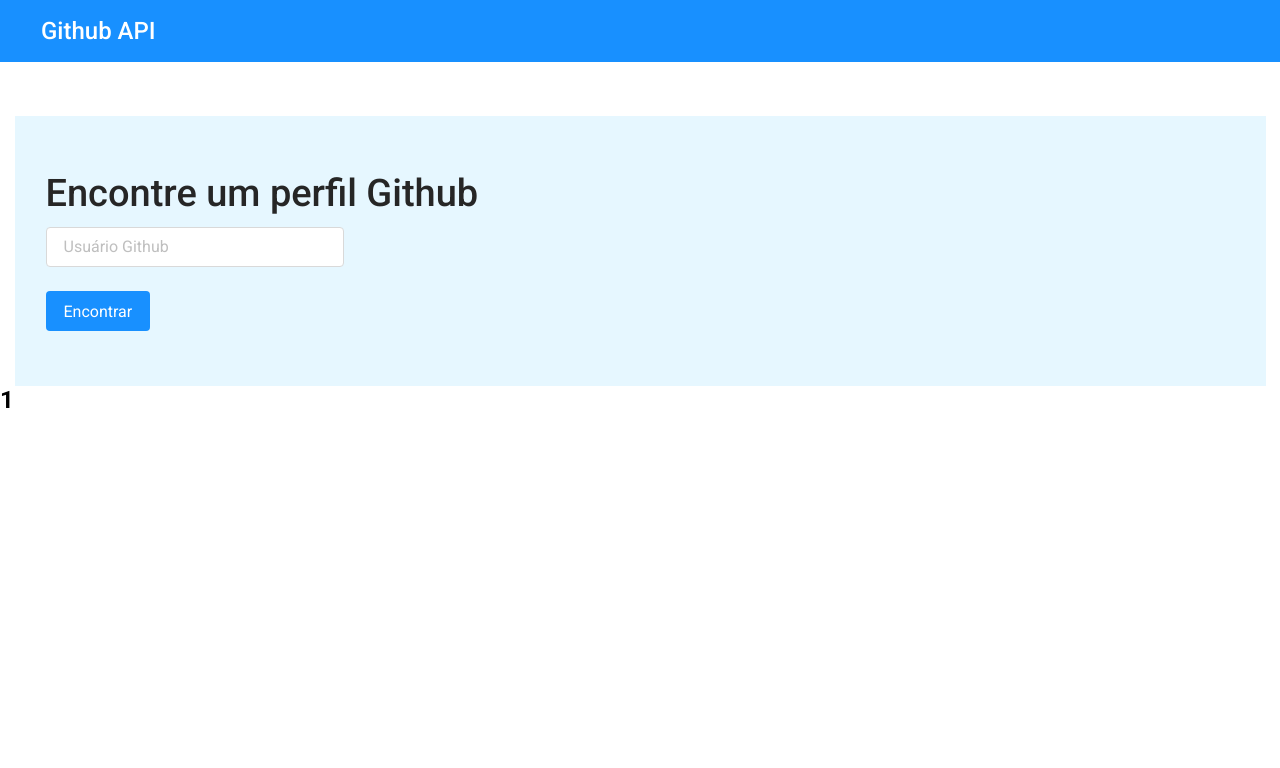
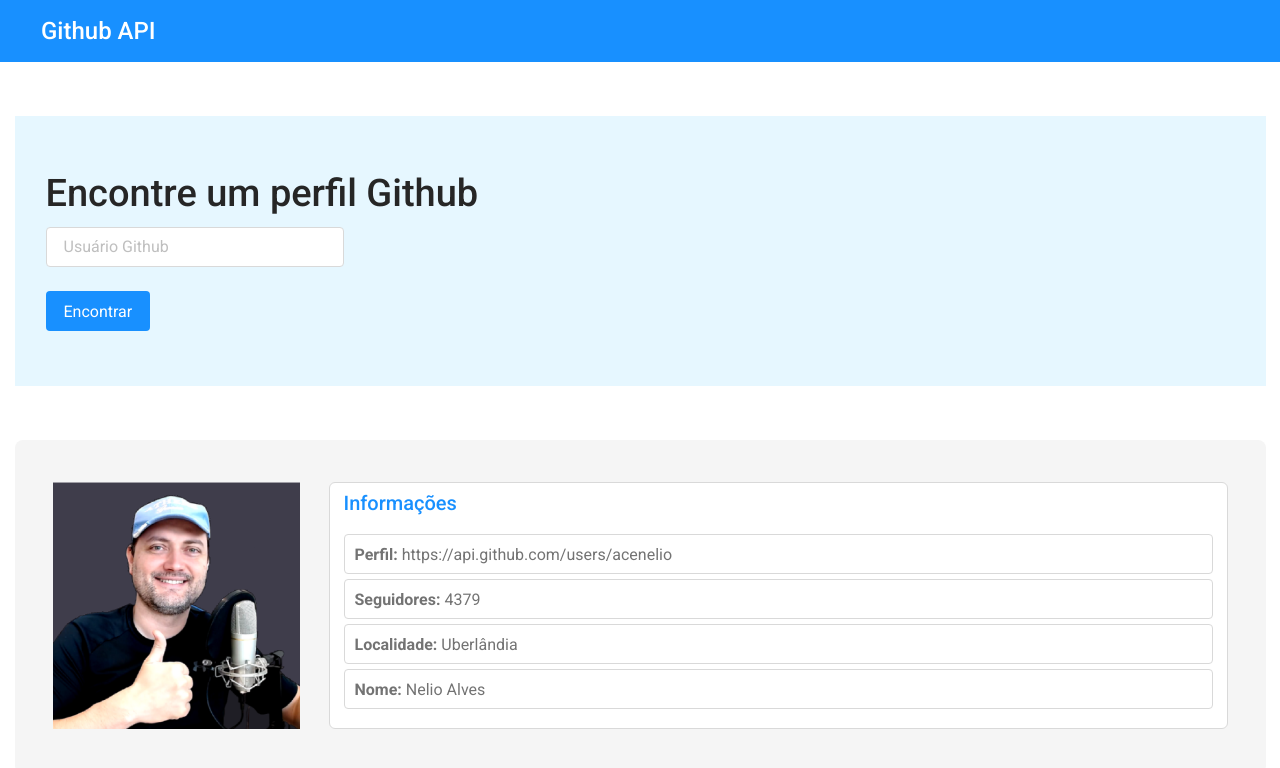
Before and after one commit to Ital023/GithubAPI, a React (Vite) app: page /search-user/1 in a window 1280 px wide. Shown: the top 768 px of the page. Built offline with nearby package versions, Linux system fonts and the light colour scheme.

Commit message:
feat: Card Search Result

```diff
--- a/src/index.css
+++ b/src/index.css
@@ -37,6 +37,10 @@ a,
 a:hover {
   text-decoration: none;
   color: unset;
+}
+
+ul{
+  list-style: none;
 }
 
 html,
--- a/src/routes/Home/SearchUserGitHub/SearchUserGithubResult/index.tsx
+++ b/src/routes/Home/SearchUserGitHub/SearchUserGithubResult/index.tsx
@@ -1,9 +1,35 @@
+import "./styles.css";
 import { useParams } from "react-router-dom";
+import imgTeste from "../../../../assets/imgTeste.png";
 
 export default function SearchUserGitHubResult() {
-    const params = useParams();
+  const params = useParams();
 
-    return (
-        <h2>{params.user}</h2>
-    );
+  return (
+    <div className="gapi-user-container">
+      <div className="gapi-user-result-container">
+        <div className="gapi-user-result-left">
+          <img src={imgTeste} alt="imagem do github" />
+        </div>
+
+        <div className="gapi-user-result-right">
+          <h2>Informações</h2>
+          <ul>
+            <li>
+              <p>Perfil: <span className="gapi-user-result-right-infos">https://api.github.com/users/acenelio</span></p>
+            </li>
+            <li>
+              <p>Seguidores:<span className="gapi-user-result-right-infos"> 4379</span></p>
+            </li>
+            <li>
+              <p>Localidade: <span className="gapi-user-result-right-infos">Uberlândia</span></p>
+            </li>
+            <li>
+              <p>Nome: <span className="gapi-user-result-right-infos">Nelio Alves</span></p>
+            </li>
+          </ul>
+        </div>
+      </div>
+    </div>
+  );
 }
--- /dev/null
+++ b/src/routes/Home/SearchUserGitHub/SearchUserGithubResult/styles.css
@@ -0,0 +1,67 @@
+.gapi-user-result-container {
+    height: 334px;
+    width: 100%;
+    background-color: var(--dsc-color-card-bg);
+    border-radius: 8px;
+    display: flex;
+    flex-direction: row;
+    padding: 42px 38px;
+    margin-block: 54px;
+    gap: 29px;
+}
+
+.gapi-user-result-left {
+    max-width: 247px;
+}
+
+.gapi-user-result-left img {
+    width: 247px;
+    height: 247px;
+}
+
+.gapi-user-result-right {
+    width: 902px;
+    height: 247px;
+    display: flex;
+    flex-direction: column;
+    background-color: var(--dsc-color-bg-quaternary);
+    border-radius: 6px;
+    border: 1px solid var(--dsc-color-border-primary);
+    padding: 8px 14px;
+    gap: 19px;
+}
+
+.gapi-user-result-right h2 {
+    color: var(--dsc-color-bg-secondary);
+    font-weight: 500;
+    font-size: 20px;
+}
+
+.gapi-user-result-right ul {
+    display: flex;
+    flex-direction: column;
+    gap: 5px;
+}
+
+.gapi-user-result-right li {
+    background-color: var(--dsc-color-bg-quaternary);
+    border: 1px solid var(--dsc-color-border-primary);
+    width: 100%;
+    height: 40px;
+    display: flex;
+    align-items: center;
+    padding: 8px 10px;
+    border-radius: 4px;
+}
+
+.gapi-user-result-right p {
+    font-weight: 700;
+    font-size: 16px;
+    color: var(--dsc-color-font-tertiary);
+}
+
+
+
+.gapi-user-result-right-infos {
+    font-weight: 400;
+}
```
Also changed, not shown: src/assets/imgTeste.png (added).
